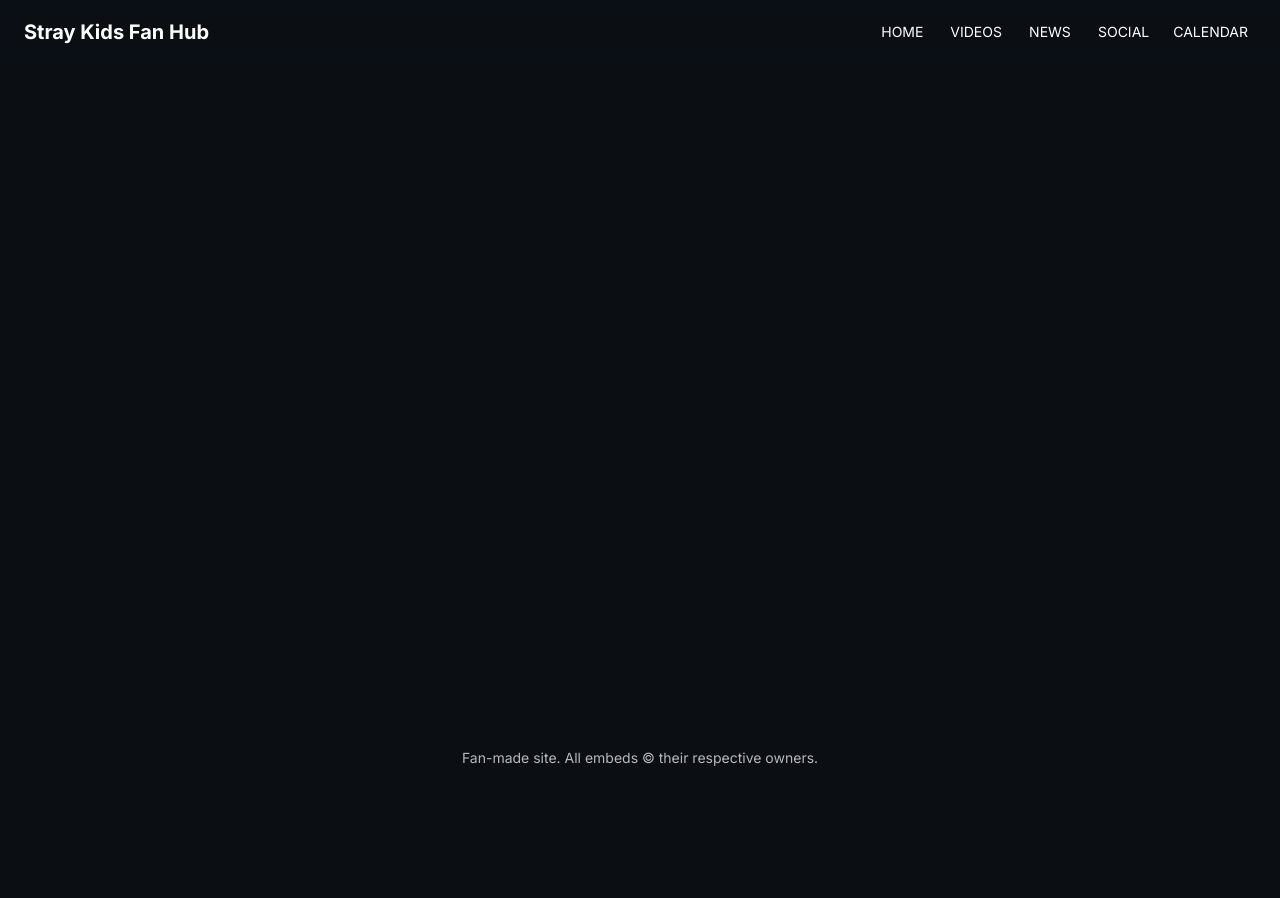
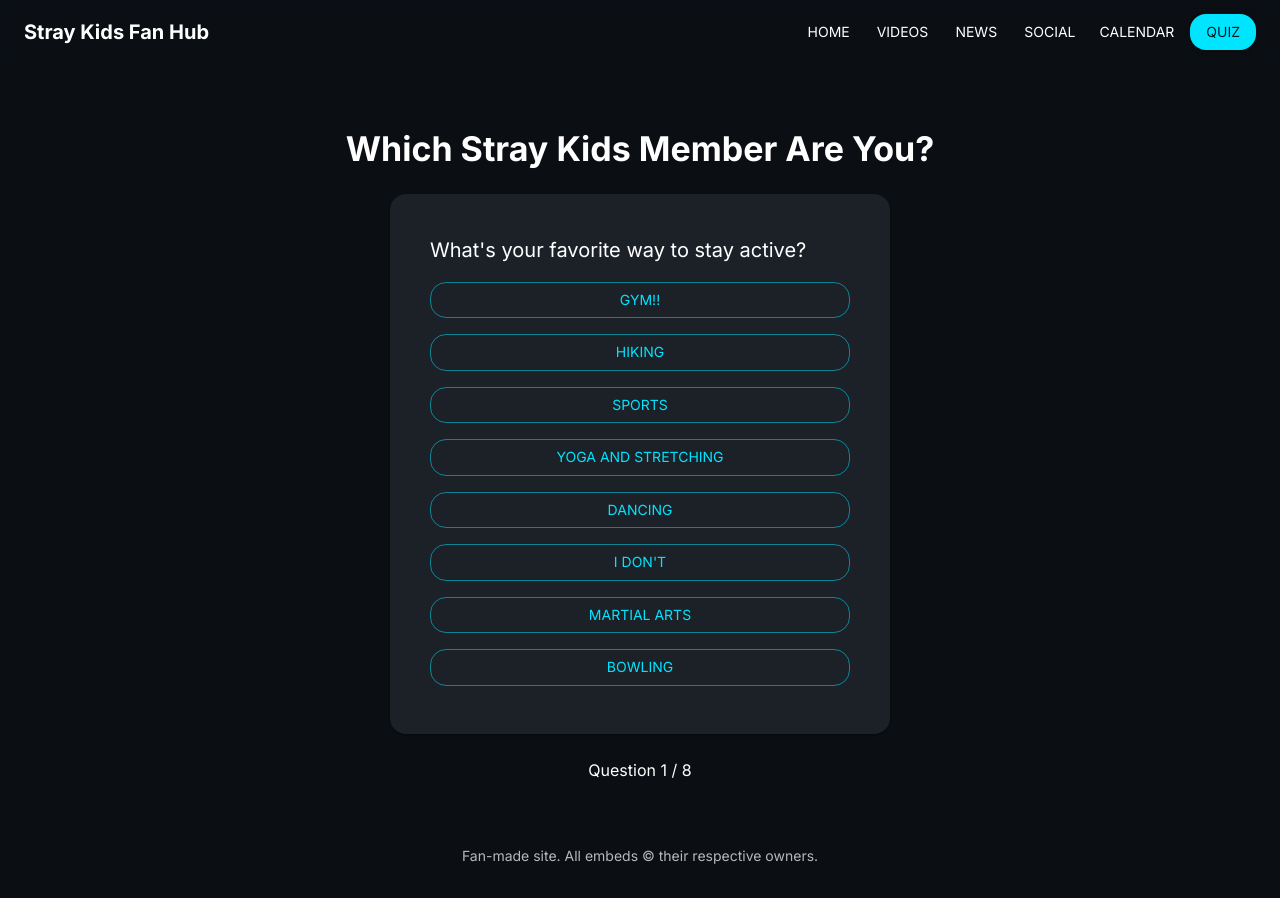
Before and after one commit to Wheelsy/straykids-fan-hub, a React (Vite) app: page /quiz in a window 1280 px wide. Before the commit the page ends 800 px from the top, so only its background shows below. Built offline with nearby package versions, Linux system fonts and the light colour scheme.

Commit message:
added quiz page

```diff
--- a/src/App.tsx
+++ b/src/App.tsx
@@ -7,6 +7,7 @@
 import NewsPage from "./pages/NewsPage";
 import SocialPage from "./pages/SocialPage";
 import CalendarPage from "./pages/CalendarPage";
+import { QuizPage } from "./pages/QuizPage";
 
 export default function App() {
   return (
@@ -19,6 +20,7 @@
           <Route path="/news" element={<NewsPage />} />
           <Route path="/social" element={<SocialPage />} />
           <Route path="/calendar" element={<CalendarPage />} />
+          <Route path="/quiz" element={<QuizPage />} />
         </Routes>
       </Container>
       <Footer />
--- a/src/components/Navbar.tsx
+++ b/src/components/Navbar.tsx
@@ -8,6 +8,7 @@
   { to: "/news", label: "News" },
   { to: "/social", label: "Social" },
   { to: "/calendar", label: "Calendar" },
+  { to: "/quiz", label: "Quiz" },
 ];
 
 export default function Navbar() {
--- /dev/null
+++ b/src/data/quizData.ts
@@ -0,0 +1,120 @@
+export interface QuizQuestion {
+  question: string;
+  options: { text: string; member: string }[];
+}
+
+export const quizQuestions: QuizQuestion[] = [
+  {
+    question: "What's your favorite way to stay active?",
+    options: [
+      { text: "GYM!!", member: "Changbin" },
+      { text: "Hiking", member: "Lee Know" },
+      { text: "Sports", member: "Bang Chan" },
+      { text: "Yoga and stretching", member: "Seungmin" },
+      { text: "Dancing", member: "Han" },
+      { text: "I don't", member: "I.N" },
+      { text: "Martial arts", member: "Felix" },
+      { text: "Bowling", member: "Hyunjin" },
+    ],
+  },
+  {
+    question: "Pick a food you crave the most:",
+    options: [
+      { text: "Fried chicken", member: "Felix" },
+      { text: "Chocolate cake", member: "Han" },
+      { text: "Eggs", member: "Seungmin" },
+      { text: "French fries", member: "Changbin" },
+      { text: "Ramen", member: "Bang Chan" },
+      { text: "Sushi", member: "Hyunjin" },
+      { text: "Jokbal ", member: "Lee Know" },
+      { text: "Anything but beans", member: "I.N" },
+    ],
+  },
+  {
+    question: "How do you spend your free time?",
+    options: [
+      { text: "Painting or drawing", member: "Hyunjin" },
+      { text: "Playing with my cats", member: "Lee Know" },
+      { text: "Writing or composing music", member: "Bang Chan" },
+      { text: "Watching mukbang", member: "I.N" },
+      { text: "Cooking", member: "Han" },
+      { text: "Working out", member: "Changbin" },
+      { text: "Gaming", member: "Felix" },
+      { text: "Reading or journaling", member: "Seungmin" },
+    ],
+  },
+  {
+    question: "What's your favorite music style?",
+    options: [
+      { text: "Rap", member: "Changbin" },
+      { text: "Pop ballads", member: "Seungmin" },
+      { text: "Upbeat dance/electronic", member: "Felix" },
+      { text: "K-pop", member: "Bang Chan" },
+      { text: "Indie", member: "Hyunjin" },
+      { text: "Hip hop", member: "Lee Know" },
+      { text: "Rock", member: "Han" },
+      { text: "Trot", member: "I.N" },
+    ],
+  },
+  {
+    question: "What's your ideal vacation?",
+    options: [
+      { text: "Galleries and museums", member: "Hyunjin" },
+      { text: "Writing music in peace", member: "Bang Chan" },
+      { text: "Solo travelling", member: "Seungmin" },
+      { text: "Trying food in different countries", member: "Changbin" },
+      { text: "Beach holiday", member: "Han" },
+      { text: "Amusement parks and games", member: "I.N" },
+      { text: "Spending time with family", member: "Felix" },
+      { text: "Cabin in the mountains", member: "Lee Know" },
+    ],
+  },
+  {
+    question: "Pick an animal you relate to:",
+    options: [
+      { text: "Rabbit", member: "Lee Know" },
+      { text: "Fox", member: "I.N" },
+      { text: "Quokka", member: "Han" },
+      { text: "Wolf", member: "Bang Chan" },
+      { text: "Pig/bunny hybrid", member: "Changbin" },
+      { text: "Chicken", member: "Felix" },
+      { text: "Ferret", member: "Hyunjin" },
+      { text: "Puppy", member: "Seungmin" },
+    ],
+  },
+  {
+    question: "How do you solve challenges?",
+    options: [
+      { text: "Face it head-on with energy", member: "Changbin" },
+      { text: "Talk it through with others", member: "Bang Chan" },
+      {
+        text: "Analyze the problem carefully and methodically",
+        member: "Seungmin",
+      },
+      {
+        text: "Think creatively, take breaks to clear my mind",
+        member: "Hyunjin",
+      },
+      { text: "Worry and stress", member: "Han" },
+      { text: "Practice dance moves", member: "Lee Know" },
+      { text: "Ask for help", member: "I.N" },
+      {
+        text: "Stay positive, things have a way of working out",
+        member: "Felix",
+      },
+    ],
+  },
+  {
+    question: "What's your hidden talent?",
+    options: [
+      { text: "Voice impressions", member: "Han" },
+      { text: "Imitating mosquito sounds", member: "Felix" },
+      { text: "Singing trot music", member: "I.N" },
+      { text: "Fast rap", member: "Changbin" },
+      { text: "Being ambidextrous", member: "Lee Know" },
+      { text: "Taekwondo", member: "Felix" },
+      { text: "Fast runner", member: "Bang Chan" },
+      { text: "Drawing", member: "Hyunjin" },
+    ],
+  },
+];
--- /dev/null
+++ b/src/data/quizImgs.ts
@@ -0,0 +1,18 @@
+export const memberImages: Record<string, string> = {
+  "Bang Chan":
+    "https://external-content.duckduckgo.com/iu/?u=https%3A%2F%2Fthf.bing.com%2Fth%2Fid%2FOIP.GGSiNHTL3Ir2Y5I4LZnrTgHaGo%3Fr%3D0%26cb%3Dthfc1%26pid%3DApi&f=1&ipt=713043b0916e6613857f856f2277a9119fe974177ba9f7881fc58f4d753f3e36&ipo=images",
+  "Lee Know":
+    "https://external-content.duckduckgo.com/iu/?u=https%3A%2F%2Ftse2.mm.bing.net%2Fth%2Fid%2FOIP.DxYmj6XmPxXkbYWUxrZFPAHaF0%3Fpid%3DApi&f=1&ipt=3e01cd50e7e1dbe80cd0ab8a9fd4c31254a2b9662772c19e7de0ec73a3ae541c&ipo=images",
+  "Changbin":
+    "https://external-content.duckduckgo.com/iu/?u=https%3A%2F%2Ftse4.explicit.bing.net%2Fth%2Fid%2FOIP.TNKrmZZkUS1Cuwetrv8QewHaHa%3Fpid%3DApi&f=1&ipt=b87c2257a269d7dc8d7a2e51c9566ef3fe3fef81d99de938d2be4e695f2f63fd&ipo=images",
+  "Hyunjin":
+    "https://external-content.duckduckgo.com/iu/?u=https%3A%2F%2Ftse1.mm.bing.net%2Fth%2Fid%2FOIP.ZkOusH7aykR6OJVyQowvPgHaHa%3Fpid%3DApi&f=1&ipt=70656090011e8b033d0a8ad0870c541c30cd44d1df7018497fbe86eba63d9fa9&ipo=images",
+  "Han":
+    "https://external-content.duckduckgo.com/iu/?u=https%3A%2F%2Ftse3.mm.bing.net%2Fth%2Fid%2FOIP.KTHmKcCiZH1rynA1ODzj4wHaE8%3Fpid%3DApi&f=1&ipt=c3856fc519df538dd0376e590c87148c4038205269586f35fd67bc7919b87e75&ipo=images",
+  "Felix":
+    "https://external-content.duckduckgo.com/iu/?u=https%3A%2F%2Fthf.bing.com%2Fth%2Fid%2FOIP.4-pCC7i5jylFvAPzh41QLAHaEK%3Fr%3D0%26cb%3Dthfc1%26pid%3DApi&f=1&ipt=598d3c4d04d574931fc034a7ce23dec58a20dc650119c74fe7638477b224b080&ipo=images",
+  "Seungmin":
+    "https://external-content.duckduckgo.com/iu/?u=https%3A%2F%2Ftse1.mm.bing.net%2Fth%2Fid%2FOIP.9Za9CdcdTb1cYSWwjPT19QHaEt%3Fpid%3DApi&f=1&ipt=dbf3d432b66e3db85810f2c802cc6da2adf2bde6635626bbfc195a97c70cbb28&ipo=images",
+  "I.N":
+    "https://external-content.duckduckgo.com/iu/?u=https%3A%2F%2Ftse2.explicit.bing.net%2Fth%2Fid%2FOIP.SkBevXGEVjGC9z-1sUi8igHaE8%3Fpid%3DApi&f=1&ipt=d6b7eee284dcd4aec80697336cf5ed2a9303ef04c7bdde9baf781dbfc35b45ed&ipo=images",
+};
--- /dev/null
+++ b/src/pages/QuizPage.tsx
@@ -0,0 +1,110 @@
+import React, { useState } from "react";
+import {
+  Stack,
+  Card,
+  CardContent,
+  Typography,
+  Button,
+  Box,
+} from "@mui/material";
+import { quizQuestions } from "../data/quizData";
+import { memberImages } from "../data/quizImgs";
+
+export interface QuizQuestion {
+  question: string;
+  options: { text: string; member: string }[];
+}
+
+export const QuizPage: React.FC = () => {
+  const [currentIndex, setCurrentIndex] = useState(0);
+  const [scores, setScores] = useState<Record<string, number>>({});
+  const [showResult, setShowResult] = useState(false);
+
+  const handleAnswer = (member: string) => {
+    setScores((prev) => ({ ...prev, [member]: (prev[member] || 0) + 1 }));
+    if (currentIndex + 1 < quizQuestions.length) {
+      setCurrentIndex(currentIndex + 1);
+    } else {
+      setShowResult(true);
+    }
+  };
+
+  const getResult = () => {
+    let maxScore = 0;
+    let topMember = "";
+    for (const member in scores) {
+      if (scores[member] > maxScore) {
+        maxScore = scores[member];
+        topMember = member;
+      }
+    }
+    return topMember;
+  };
+
+  if (showResult) {
+    const member = getResult();
+    return (
+      <Stack spacing={3} alignItems="center" mt={4}>
+        <Typography variant="h4" fontWeight={800}>
+          Your Stray Kids Member:
+        </Typography>
+        <Card sx={{ p: 3, maxWidth: 400, textAlign: "center" }}>
+          <CardContent>
+            <Box
+              component="img"
+              src={memberImages[member]}
+              alt={member}
+              sx={{ width: "100%", borderRadius: 2, mb: 2 }}
+            />
+            <Typography variant="h5">{member}</Typography>
+            <Typography mt={2}>
+              Congrats! You match with {member}’s personality.
+            </Typography>
+            <Button
+              variant="contained"
+              sx={{ mt: 2 }}
+              onClick={() => {
+                setCurrentIndex(0);
+                setScores({});
+                setShowResult(false);
+              }}
+            >
+              Retake Quiz
+            </Button>
+          </CardContent>
+        </Card>
+      </Stack>
+    );
+  }
+
+  const question = quizQuestions[currentIndex];
+
+  return (
+    <Stack spacing={3} mt={4} alignItems="center">
+      <Typography variant="h4" fontWeight={800}>
+        Which Stray Kids Member Are You?
+      </Typography>
+      <Card sx={{ p: 3, maxWidth: 500, width: "100%" }}>
+        <CardContent>
+          <Typography variant="h6" gutterBottom>
+            {question.question}
+          </Typography>
+          <Stack spacing={2} mt={2}>
+            {question.options.map((option, idx) => (
+              <Button
+                key={idx}
+                variant="outlined"
+                onClick={() => handleAnswer(option.member)}
+              >
+                {option.text}
+              </Button>
+            ))}
+          </Stack>
+        </CardContent>
+      </Card>
+      <Typography>
+        Question {currentIndex + 1} / {quizQuestions.length}
+      </Typography>
+    </Stack>
+  );
+};
```
